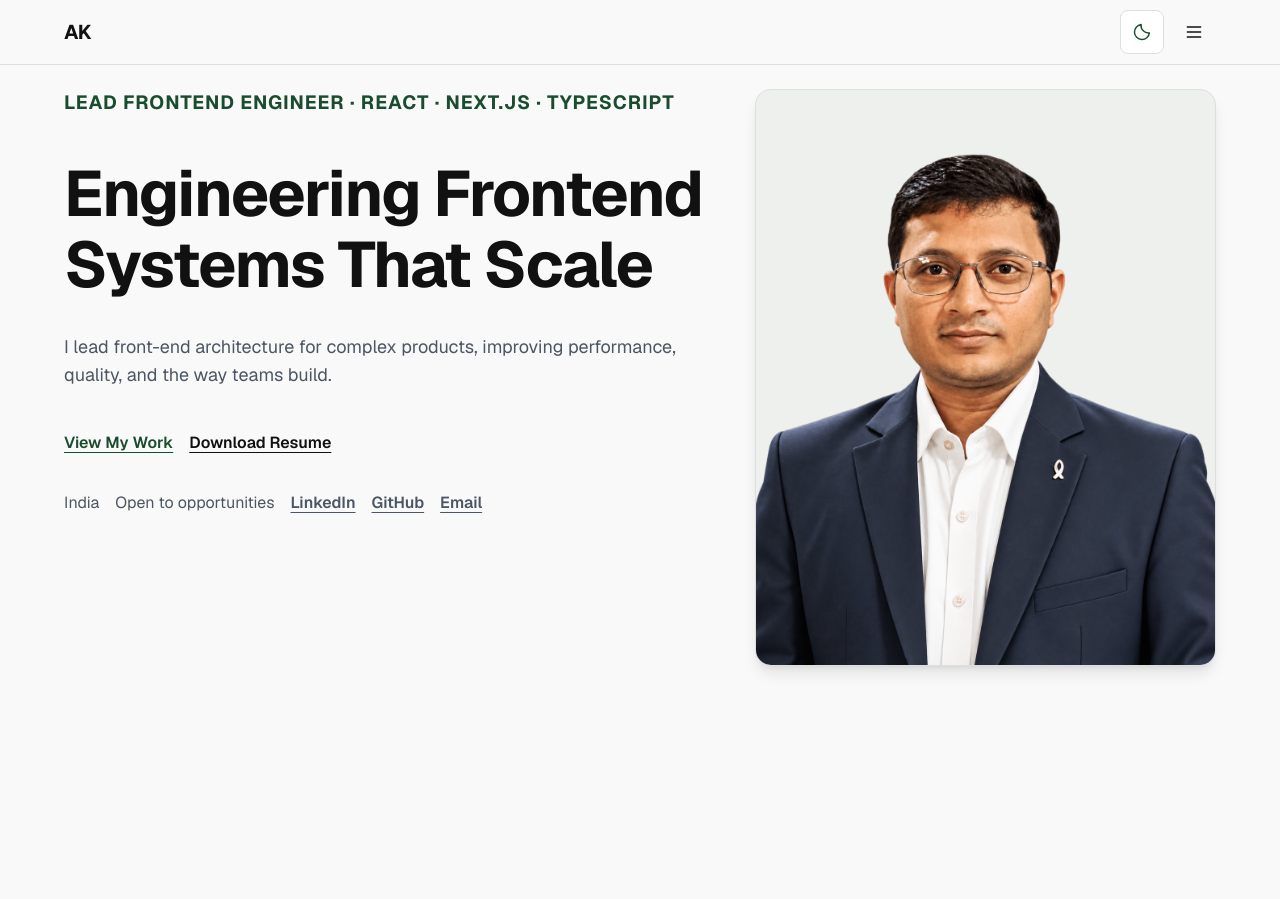
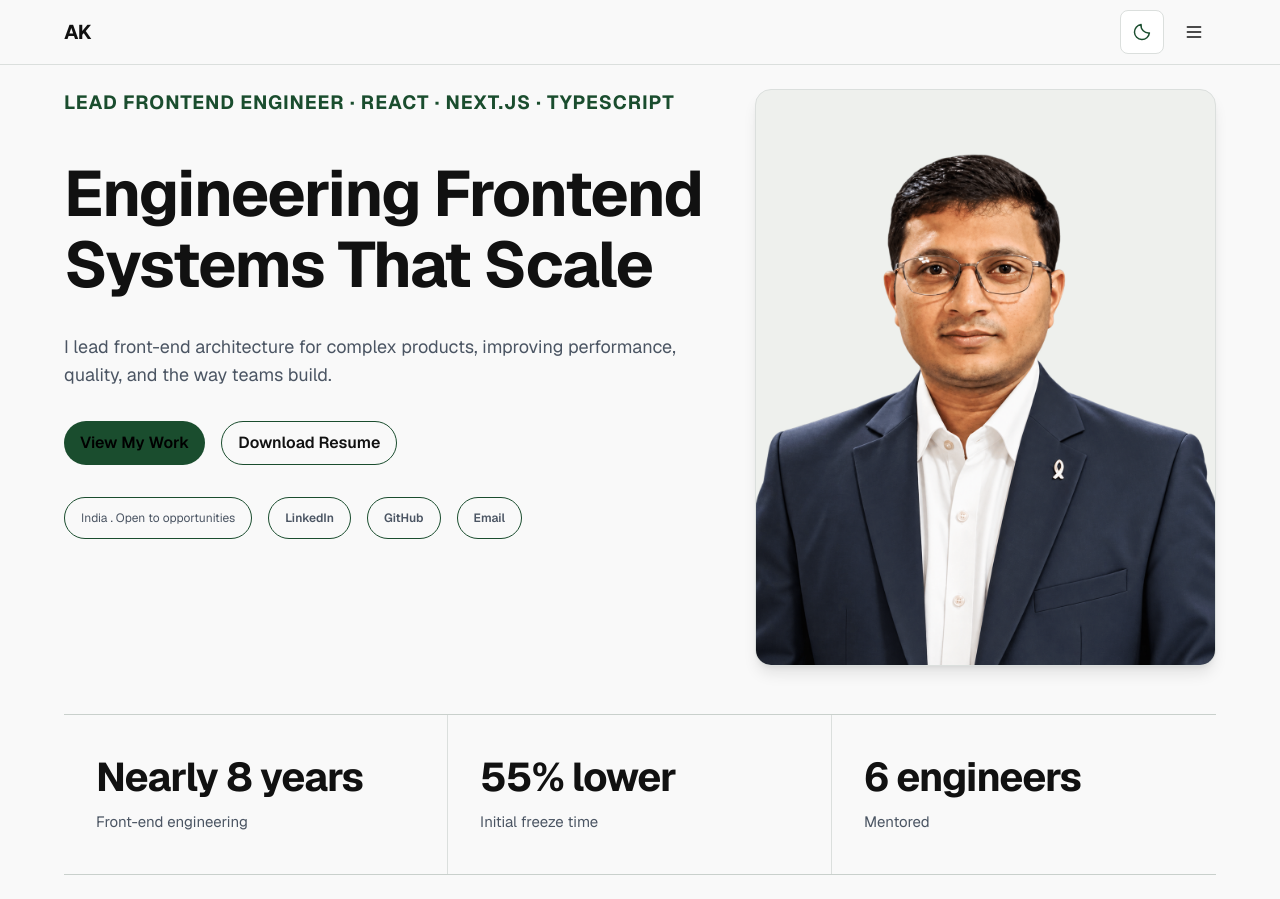
Before and after one commit to Abhishekumar93/portfolio-v2, a Next.js app: page / in a window 1280 px wide. Before the commit the page ends 800 px from the top, so only its background shows below. Built offline with nearby package versions, Linux system fonts and the light colour scheme.

Commit message:
Add Metrics section and enhance HeroActions; update styles and introduce divider color

```diff
--- a/app/globals.css
+++ b/app/globals.css
@@ -10,6 +10,7 @@
   --accent: #1a4d2e;
   --on-accent: #ffffff;
   --border: #dbdfdd;
+  --divider: #c9d0cc;
   --surface-soft: #f3f4f6;
   --portrait-panel: #eef0ed;
 }
@@ -22,6 +23,7 @@
   --accent: #78dda8;
   --on-accent: #0d1416;
   --border: #354843;
+  --divider: #3d524a;
   --surface-soft: #1b282a;
   --portrait-panel: #4a5a50;
 }
@@ -34,6 +36,7 @@
   --color-accent: var(--accent);
   --color-on-accent: var(--on-accent);
   --color-border: var(--border);
+  --color-divider: var(--divider);
   --color-surface-soft: var(--surface-soft);
   --color-portrait-panel: var(--portrait-panel);
   --font-sans: var(--font-geist-sans);
--- a/app/page.tsx
+++ b/app/page.tsx
@@ -1,9 +1,11 @@
 import Hero from "@/components/Sections/Hero";
+import Metrics from "@/components/Sections/Metrics";
 
 const Home = () => {
   return (
     <main className="flex-1">
       <Hero />
+      <Metrics />
     </main>
   );
 };
--- a/components/Sections/Hero/HeroActions.tsx
+++ b/components/Sections/Hero/HeroActions.tsx
@@ -5,38 +5,50 @@ interface HeroActionsProps {
   resumeHref?: string;
 }
 
-const actionClassName =
-  "inline-flex min-h-11 items-center font-semibold underline underline-offset-4 focus-visible:outline-2 focus-visible:outline-offset-4 focus-visible:outline-accent";
-
 const HeroActions = ({
   workHref = "work",
   resumeHref = "resume",
 }: HeroActionsProps) => {
   return (
-    <div className="col-span-12 grid gap-4 md:col-span-7 md:col-start-1 md:row-start-2 md:self-start">
+    <div className="col-span-12 grid gap-4 md:col-span-7 md:col-start-1 md:row-start-2 md:self-start mt-2 md:mt-0">
       {(workHref || resumeHref) && (
         <div className="flex flex-wrap gap-4">
           {workHref && (
             <ActionLink
               href={workHref}
               label="View My Work"
-              className={`${actionClassName} text-accent`}
+              className="bg-accent font-bold text-black min-h-11"
             />
           )}
           {resumeHref && (
-            <ActionLink href={resumeHref} label="Download Resume" download />
+            <ActionLink
+              href={resumeHref}
+              label="Download Resume"
+              download
+              className="font-bold border border-accent min-h-11"
+            />
           )}
         </div>
       )}
-      <div className="flex flex-wrap items-center gap-4 text-text-secondary">
-        <span>India</span>
-        <p>Open to opportunities</p>
+      <div className="flex flex-wrap items-center gap-4 text-text-secondary text-xs mt-0 md:mt-2 lg:mt-4">
+        <div className="border border-accent rounded-full px-4 py-3 items-center flex text-text-secondary w-fit">
+          India . Open to opportunities
+        </div>
         <ActionLink
           href="https://www.linkedin.com/in/abhishekr1993/"
           label="LinkedIn"
+          className="border border-accent text-text-secondary px-4 py-3"
         />
-        <ActionLink href="https://github.com/Abhishekumar93" label="GitHub" />
-        <ActionLink href="mailto:abhishekkr1993@gmail.com" label="Email" />
+        <ActionLink
+          href="https://github.com/Abhishekumar93"
+          label="GitHub"
+          className="border border-accent text-text-secondary px-4 py-3"
+        />
+        <ActionLink
+          href="mailto:abhishekkr1993@gmail.com"
+          label="Email"
+          className="border border-accent text-text-secondary px-4 py-3"
+        />
       </div>
     </div>
   );
--- /dev/null
+++ b/components/Sections/Metrics/index.tsx
@@ -0,0 +1,34 @@
+interface MetricItemProps {
+  title: string;
+  subtitle: string;
+}
+
+const MetricItem = ({ title, subtitle }: MetricItemProps) => {
+  return (
+    <div className="p-6 md:py-8 lg:px-8 lg:py-10">
+      <dt className="text-[clamp(1.25rem,7vw,2.25rem)] font-bold leading-[1.1] tracking-tight text-foreground md:text-[clamp(1.5rem,3.5vw,2.5rem)]">
+        {title}
+      </dt>
+      <dd className="mt-3 text-sm leading-normal text-text-secondary md:text-[15px]">
+        {subtitle}
+      </dd>
+    </div>
+  );
+};
+
+const Metrics = () => {
+  return (
+    <section
+      aria-label="Key engineering metrics"
+      className="px-3 py-8 font-sans md:p-6 xl:px-0"
+    >
+      <dl className="mx-auto grid divide-y divide-border border-y border-divider sm:grid-cols-3 sm:divide-x sm:divide-y-0">
+        <MetricItem title="Nearly 8 years" subtitle="Front-end engineering" />
+        <MetricItem title="55% lower" subtitle="Initial freeze time" />
+        <MetricItem title="6 engineers" subtitle="Mentored" />
+      </dl>
+    </section>
+  );
+};
+
+export default Metrics;
--- a/components/UI/ActionLink/index.tsx
+++ b/components/UI/ActionLink/index.tsx
@@ -11,7 +11,7 @@ interface ActionLinkProps {
 }
 
 const defaultClassName =
-  "inline-flex min-h-11 items-center font-semibold underline underline-offset-4 focus-visible:outline-2 focus-visible:outline-offset-4 focus-visible:outline-accent";
+  "inline-flex items-center font-semibold focus-visible:outline-2 focus-visible:outline-offset-4 focus-visible:outline-accent rounded-full px-4";
 
 const ActionLink = ({
   href,
@@ -25,7 +25,7 @@ const ActionLink = ({
   return (
     <a
       href={href}
-      className={className ?? defaultClassName}
+      className={`${className} ${defaultClassName}`}
       download={download}
       target={target}
       rel={rel}
```
